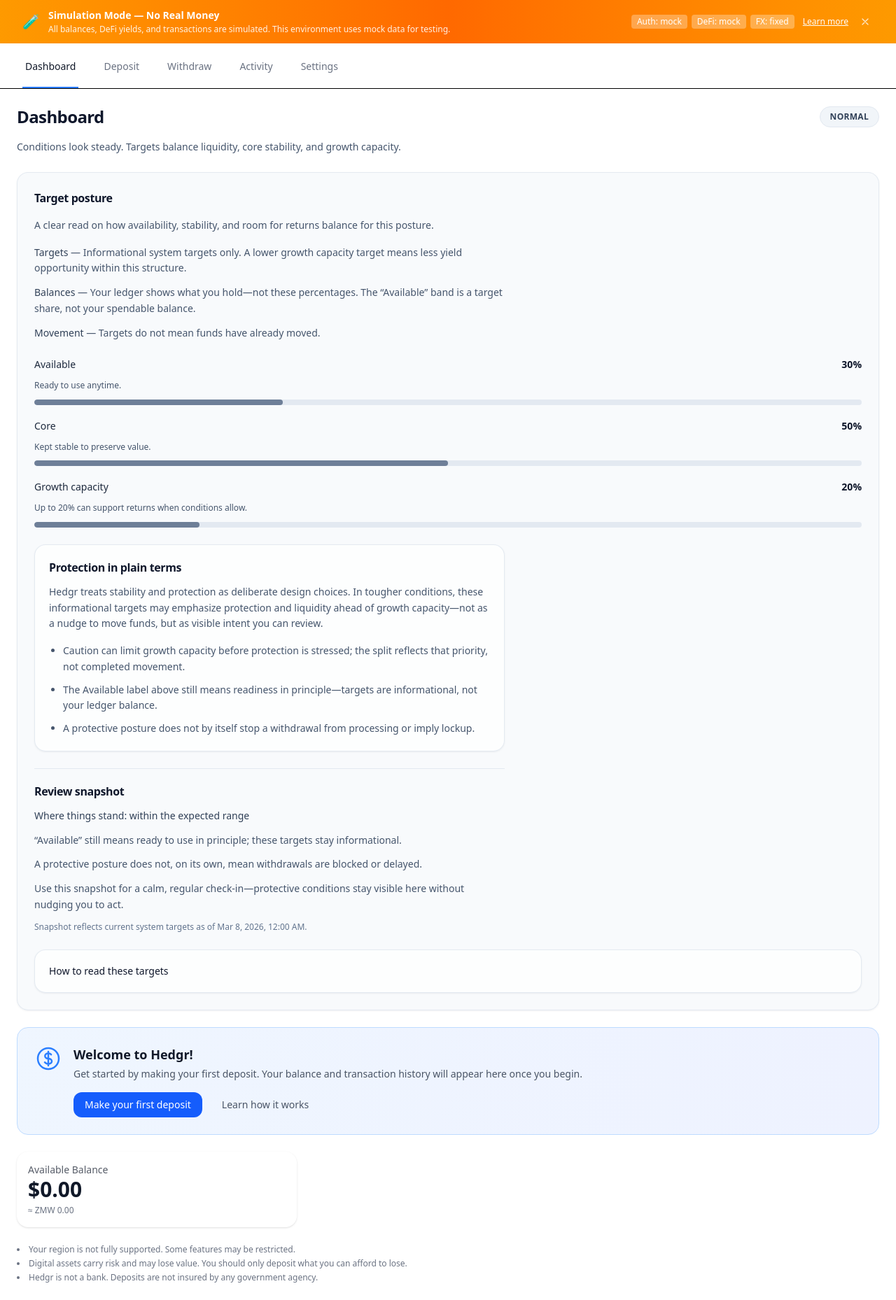
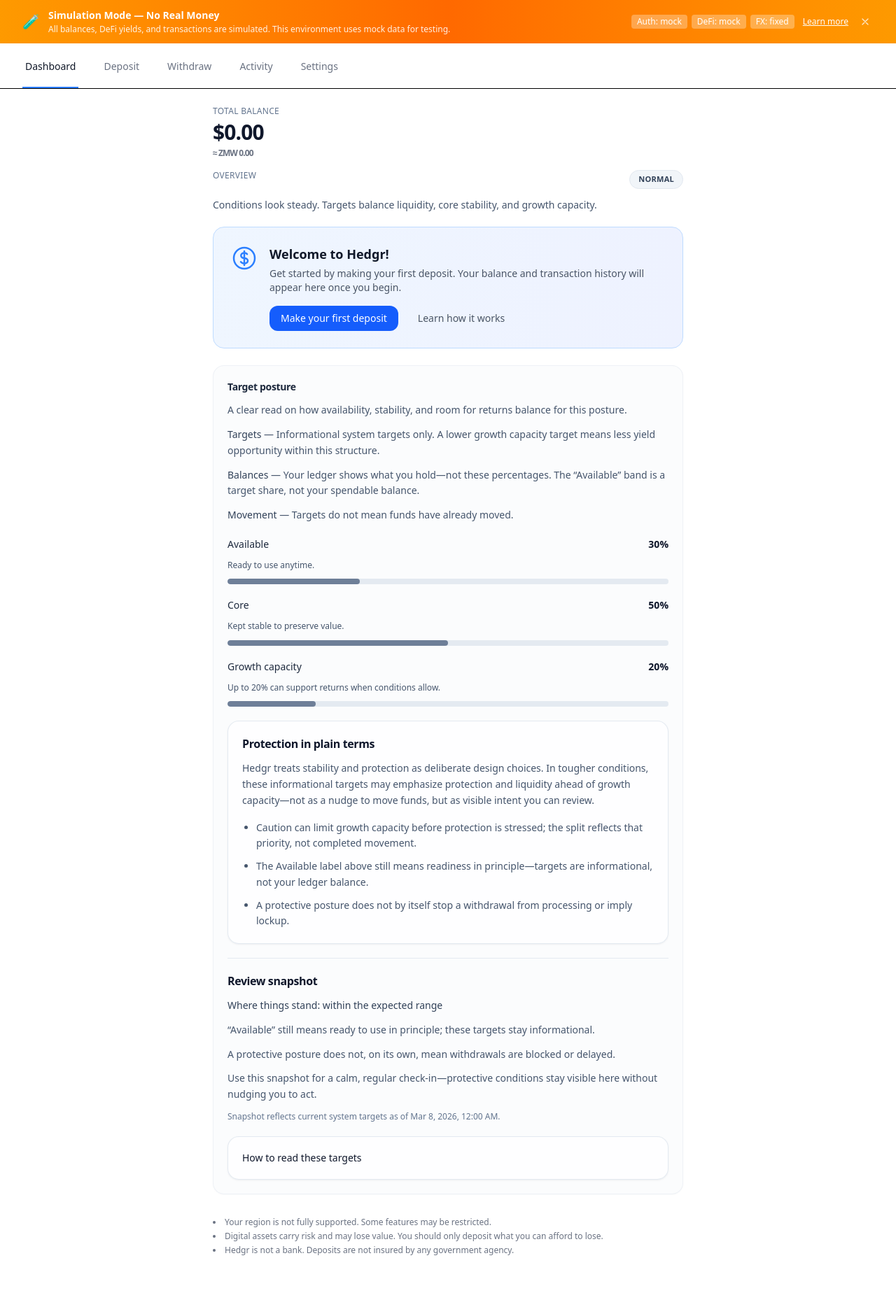
Before and after one commit to mhibajene/hedgr-copilot, a Next.js app in the folder apps/frontend/: page /dashboard in a window 1280 px wide. Shown: the whole page at 70% size. After the commit the page ends 1819 px from the top, so only its background shows below. Built offline with nearby package versions, Linux system fonts and the light colour scheme.

Commit message:
feat(frontend): UI-SRA-001 shipped dashboard money-first structure (#132)

```diff
--- a/apps/frontend/app/(app)/dashboard/EngineAllocationBands.tsx
+++ b/apps/frontend/app/(app)/dashboard/EngineAllocationBands.tsx
@@ -45,13 +45,13 @@
   return (
     <section
       aria-labelledby="engine-allocation-bands-title"
-      className="space-y-6 rounded-2xl border border-slate-200/90 bg-slate-50/90 p-6 shadow-sm shadow-slate-900/5"
+      className="space-y-5 rounded-2xl border border-slate-200/50 bg-slate-50/50 p-5 shadow-sm shadow-slate-900/[0.02]"
       data-testid="engine-allocation-bands"
     >
-      <div className="space-y-4">
+      <div className="space-y-3">
         <h2
           id="engine-allocation-bands-title"
-          className="text-base font-semibold tracking-tight text-slate-900"
+          className="text-sm font-semibold tracking-tight text-slate-800"
         >
           Target posture
         </h2>
--- a/apps/frontend/app/(app)/dashboard/EnginePostureHeader.tsx
+++ b/apps/frontend/app/(app)/dashboard/EnginePostureHeader.tsx
@@ -33,15 +33,19 @@
   }
 
   return (
-    <header className="space-y-4">
-      <div className="flex items-center justify-between gap-3">
-        <h1 className="text-2xl font-semibold tracking-tight text-slate-900">
-          Dashboard
-        </h1>
+    <header className="space-y-3">
+      <h1 className="sr-only">Dashboard</h1>
+      <div className="flex items-start justify-between gap-3">
+        <p
+          className="text-xs font-medium uppercase tracking-wide text-slate-500"
+          aria-hidden="true"
+        >
+          Overview
+        </p>
         <span
           data-testid="engine-posture-badge"
           data-posture={posture}
-          className={`inline-flex items-center rounded-full border px-3.5 py-1.5 text-xs font-semibold tracking-wide ${BADGE_TONES[posture]}`}
+          className={`shrink-0 inline-flex items-center rounded-full border px-3 py-1 text-[11px] font-semibold tracking-wide ${BADGE_TONES[posture]}`}
         >
           {BADGE_LABELS[posture]}
         </span>
--- a/apps/frontend/app/(app)/dashboard/page.tsx
+++ b/apps/frontend/app/(app)/dashboard/page.tsx
@@ -1,6 +1,7 @@
 'use client';
 
-import { useEffect, useState } from 'react';
+import Link from 'next/link';
+import { useEffect, useMemo, useState } from 'react';
 import { EngineAllocationBands } from './EngineAllocationBands';
 import { EnginePostureHeader } from './EnginePostureHeader';
 import { useBalance } from '../../../lib/hooks/useBalance';
@@ -10,6 +11,26 @@
 import { BalanceWithLocalEstimate, PolicyDisclosure } from '../../../components';
 import { useEngineState } from '../../../lib/engine/useEngineState';
 import { usePolicy } from '../../../lib/policy/usePolicy';
+import { txToLifecycle, type TxLifecycle } from '../../../lib/tx';
+
+function formatActivityDayLabel(timestamp: number): string {
+  const date = new Date(timestamp);
+  const today = new Date();
+  const yesterday = new Date(today);
+  yesterday.setDate(yesterday.getDate() - 1);
+
+  if (date.toDateString() === today.toDateString()) {
+    return 'Today';
+  }
+  if (date.toDateString() === yesterday.toDateString()) {
+    return 'Yesterday';
+  }
+  return date.toLocaleDateString('en-US', { month: 'short', day: 'numeric' });
+}
+
+function activityTitle(tx: TxLifecycle): string {
+  return tx.type === 'DEPOSIT' ? 'Deposit' : 'Withdrawal';
+}
 
 export default function DashboardPage() {
   const { total, available, pending, isLoading, error, currency, refresh } = useBalance();
@@ -26,37 +47,87 @@
       .catch(() => setApyError('Unable to load APY'));
   }, []);
 
-  useEffect(() => { setReady(true); }, []); // ensure client hydration complete
+  useEffect(() => { setReady(true); }, []);
 
-  // Determine if this is a first-time user with no data
   const hasNoTransactions = transactions.length === 0;
   const isFirstTimeUser = ready && hasNoTransactions && available === 0 && !isLoading;
 
-  // Handle balance loading error
+  const recentActivity = useMemo(() => {
+    const sorted = [...transactions].sort((a, b) => b.created_at - a.created_at);
+    return sorted.slice(0, 3).map(txToLifecycle);
+  }, [transactions]);
+
+  const balanceHero = (
+    <section className="space-y-1" aria-labelledby="dashboard-total-balance-label">
+      <p
+        id="dashboard-total-balance-label"
+        className="text-xs font-medium uppercase tracking-wide text-slate-500"
+      >
+        Total balance
+      </p>
+      {isLoading ? (
+        <div className="text-3xl font-semibold tabular-nums tracking-tight text-slate-900 sm:text-4xl">
+          …
+        </div>
+      ) : (
+        <BalanceWithLocalEstimate
+          usdAmount={ready ? total : 0}
+          data-testid="usd-balance"
+          className="text-3xl font-semibold tabular-nums tracking-tight text-slate-900 sm:text-4xl"
+        />
+      )}
+      {ready && !isLoading && total !== available ? (
+        <p className="pt-1 text-sm text-slate-500">
+          Available now:{' '}
+          <span className="font-medium text-slate-700 tabular-nums">
+            ${available.toFixed(2)}
+          </span>
+          {pending !== 0 ? (
+            <span className="text-slate-400">
+              {' '}
+              · Pending {pending > 0 ? '+' : ''}
+              {pending.toFixed(2)} {currency}
+            </span>
+          ) : null}
+        </p>
+      ) : null}
+    </section>
+  );
+
   if (error) {
     return (
-      <main className="p-6 space-y-6">
+      <main className="p-6">
+        <div className="mx-auto max-w-2xl space-y-6">
+          {balanceHero}
+          <div className="mt-4">
             <EnginePostureHeader engineState={engineState} />
+          </div>
+          <div className="mt-6">
             <EngineAllocationBands engineState={engineState} />
+          </div>
           <ErrorState
             title="Unable to load your balance"
             description="We couldn't fetch your account balance. Please try again."
             primaryAction={{ label: 'Retry', onClick: refresh }}
             data-testid="dashboard-error-state"
           />
+        </div>
       </main>
     );
   }
 
   return (
-    <main className="p-6 space-y-6">
+    <main className="p-6">
+      <div className="mx-auto max-w-2xl">
+        {balanceHero}
+
+        <div className="mt-4">
           <EnginePostureHeader engineState={engineState} />
-      <EngineAllocationBands engineState={engineState} />
+        </div>
 
-      {/* Welcome banner for first-time users - shown alongside balance */}
         {isFirstTimeUser && (
           <div
-          className="rounded-2xl border border-blue-200 bg-gradient-to-r from-blue-50 to-indigo-50 p-6"
+            className="mt-5 rounded-2xl border border-blue-200 bg-gradient-to-r from-blue-50 to-indigo-50 p-6"
             data-testid="dashboard-empty-state"
           >
             <div className="flex items-start gap-4">
@@ -77,19 +148,19 @@
               </div>
               <div className="flex-1">
                 <h2 className="text-lg font-semibold text-gray-900">Welcome to Hedgr!</h2>
-              <p className="text-sm text-gray-600 mt-1">
+                <p className="mt-1 text-sm text-gray-600">
                   Get started by making your first deposit. Your balance and transaction history will appear here once you begin.
                 </p>
-              <div className="mt-4 flex gap-3">
+                <div className="mt-4 flex flex-wrap gap-3">
                   <a
                     href="/deposit"
-                  className="inline-flex items-center px-4 py-2 text-sm font-medium rounded-xl bg-blue-600 text-white hover:bg-blue-700 transition-colors"
+                    className="inline-flex items-center rounded-xl bg-blue-600 px-4 py-2 text-sm font-medium text-white transition-colors hover:bg-blue-700"
                   >
                     Make your first deposit
                   </a>
                   <a
                     href="/settings"
-                  className="inline-flex items-center px-4 py-2 text-sm font-medium rounded-xl text-gray-600 hover:bg-gray-100 transition-colors"
+                    className="inline-flex items-center rounded-xl px-4 py-2 text-sm font-medium text-gray-600 transition-colors hover:bg-gray-100"
                   >
                     Learn how it works
                   </a>
@@ -99,55 +170,67 @@
           </div>
         )}
 
-      {/* Balance cards - always shown */}
-      <div className="grid gap-4 md:grid-cols-3">
-        <div className="rounded-2xl shadow p-4 bg-white">
-          <div className="text-sm opacity-70">Available Balance</div>
-          {isLoading ? (
-            <div className="text-3xl font-bold">...</div>
+        {!isFirstTimeUser && !hasNoTransactions && (
+          <section className="mt-6 border-t border-slate-200/80 pt-6" aria-labelledby="dashboard-recent-activity-heading">
+            <div className="flex items-baseline justify-between gap-3">
+              <h2
+                id="dashboard-recent-activity-heading"
+                className="text-base font-semibold tracking-tight text-slate-900"
+              >
+                Recent activity
+              </h2>
+              <Link
+                href="/activity"
+                className="shrink-0 text-sm font-medium text-slate-600 underline-offset-2 hover:text-slate-900 hover:underline"
+              >
+                View all
+              </Link>
+            </div>
+            <ul className="mt-4 divide-y divide-slate-200/80 border-t border-slate-200/80">
+              {recentActivity.map((tx) => (
+                <li key={tx.id} className="flex items-baseline justify-between gap-4 py-3">
+                  <div className="min-w-0">
+                    <p className="font-medium text-slate-900">{activityTitle(tx)}</p>
+                    <p className="text-sm text-slate-500">{formatActivityDayLabel(tx.createdAt)}</p>
+                  </div>
+                  <p
+                    className={`shrink-0 tabular-nums text-sm font-semibold ${
+                      tx.type === 'DEPOSIT' ? 'text-emerald-700' : 'text-slate-800'
+                    }`}
+                  >
+                    {tx.type === 'DEPOSIT' ? '+' : '-'}${tx.amountUSD.toFixed(2)}
+                  </p>
+                </li>
+              ))}
+            </ul>
+          </section>
+        )}
+
+        <div className="mt-6">
+          <EngineAllocationBands engineState={engineState} />
+        </div>
+
+        {isFeatureEnabled('earn') && (
+          <div className="mt-5 max-w-sm">
+            <div
+              className="rounded-xl border border-slate-200/70 bg-white/80 p-3 shadow-sm"
+              data-testid="dashboard-earn-tile"
+            >
+              <div className="text-xs font-medium text-slate-500">APY (context)</div>
+              {apyError ? (
+                <div className="mt-1 text-xs text-red-600">{apyError}</div>
               ) : (
-            <BalanceWithLocalEstimate
-              usdAmount={ready ? available : 0}
-              data-testid="usd-balance"
-            />
-          )}
-        </div>
-        {pending !== 0 && (
-          <div className="rounded-2xl shadow p-4 bg-white">
-            <div className="text-sm opacity-70">Pending</div>
-            <div className="text-3xl font-bold text-yellow-600">
-              {pending > 0 ? '+' : ''}{pending.toFixed(2)}
-            </div>
-            <div className="text-xs text-gray-500 mt-1">{currency}</div>
-          </div>
-        )}
-        {total !== available && (
-          <div className="rounded-2xl shadow p-4 bg-white">
-            <div className="text-sm opacity-70">Total (incl. pending)</div>
-            <BalanceWithLocalEstimate
-              usdAmount={total}
-              className="text-gray-600"
-            />
-          </div>
-        )}
-        {isFeatureEnabled('earn') && (
-          <div className="rounded-2xl shadow p-4 bg-white" data-testid="dashboard-earn-tile">
-            <div className="text-sm opacity-70">APY</div>
-            {apyError ? (
-              <div className="text-sm text-red-500 mt-2">{apyError}</div>
-            ) : (
-              <div className="text-3xl font-bold">
+                <div className="mt-1 text-xl font-semibold tabular-nums text-slate-800">
                   {apy !== null ? `${(apy * 100).toFixed(2)}%` : '—'}
                 </div>
               )}
             </div>
+          </div>
         )}
-      </div>
 
-      {/* Recommended Actions - show empty state when applicable */}
         {!isFirstTimeUser && hasNoTransactions && (
-        <div className="rounded-2xl border border-gray-100 bg-white shadow-sm p-6">
-          <h2 className="text-lg font-semibold mb-4">Recommended Actions</h2>
+          <div className="mt-6 rounded-2xl border border-gray-100 bg-white p-6 shadow-sm">
+            <h2 className="mb-4 text-lg font-semibold">Recommended Actions</h2>
             <EmptyState
               title="No recommended actions"
               description="You're all caught up! Check back later for personalized recommendations."
@@ -157,8 +240,10 @@
           </div>
         )}
 
-      {/* Policy-required disclosures (self-hiding when empty) */}
+        <div className="mt-8">
           <PolicyDisclosure />
+        </div>
+      </div>
     </main>
   );
 }
```
Also changed, not shown: 5 other files (tests, documents, lock files or other folders). Lines whose indentation alone changed are shown as unchanged.
